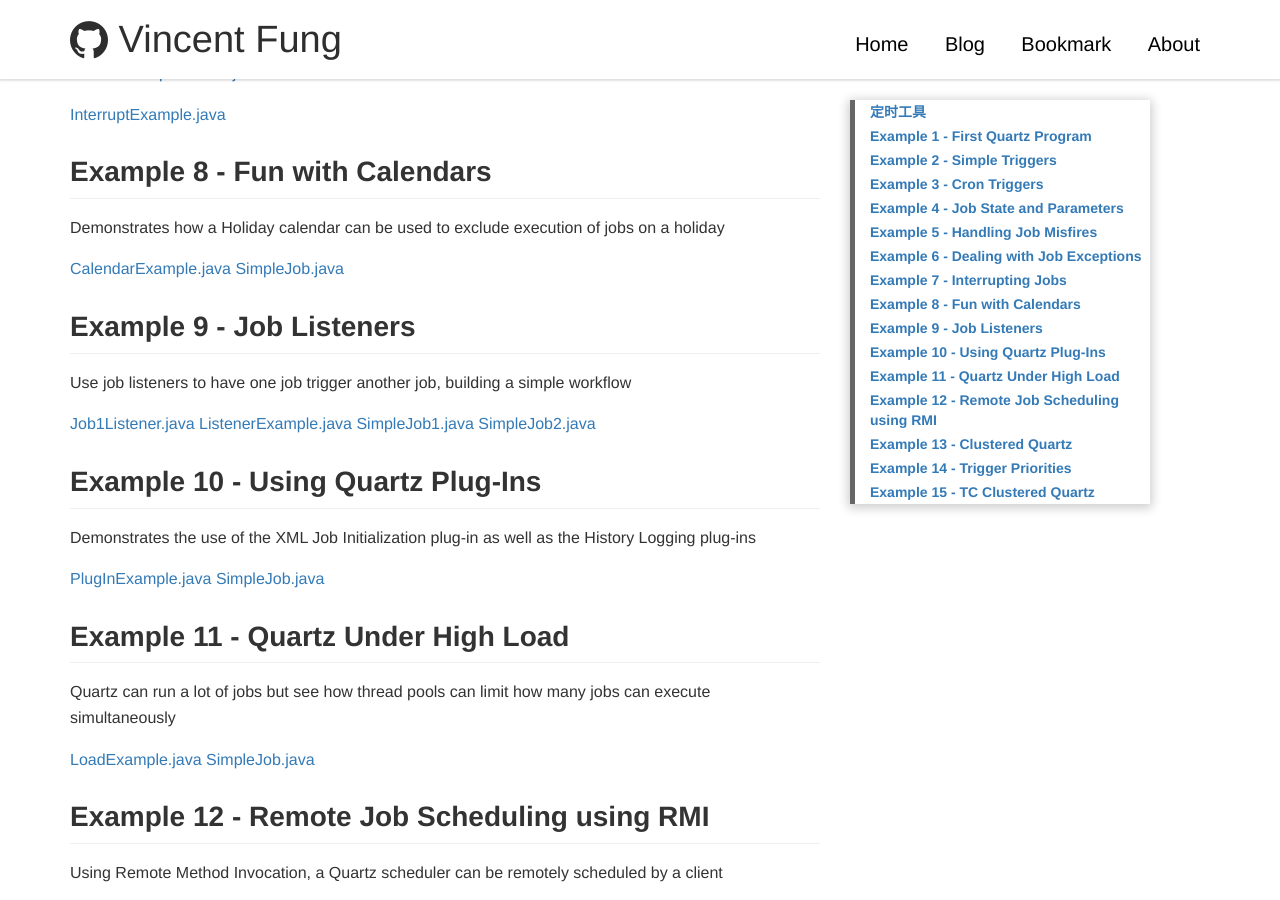
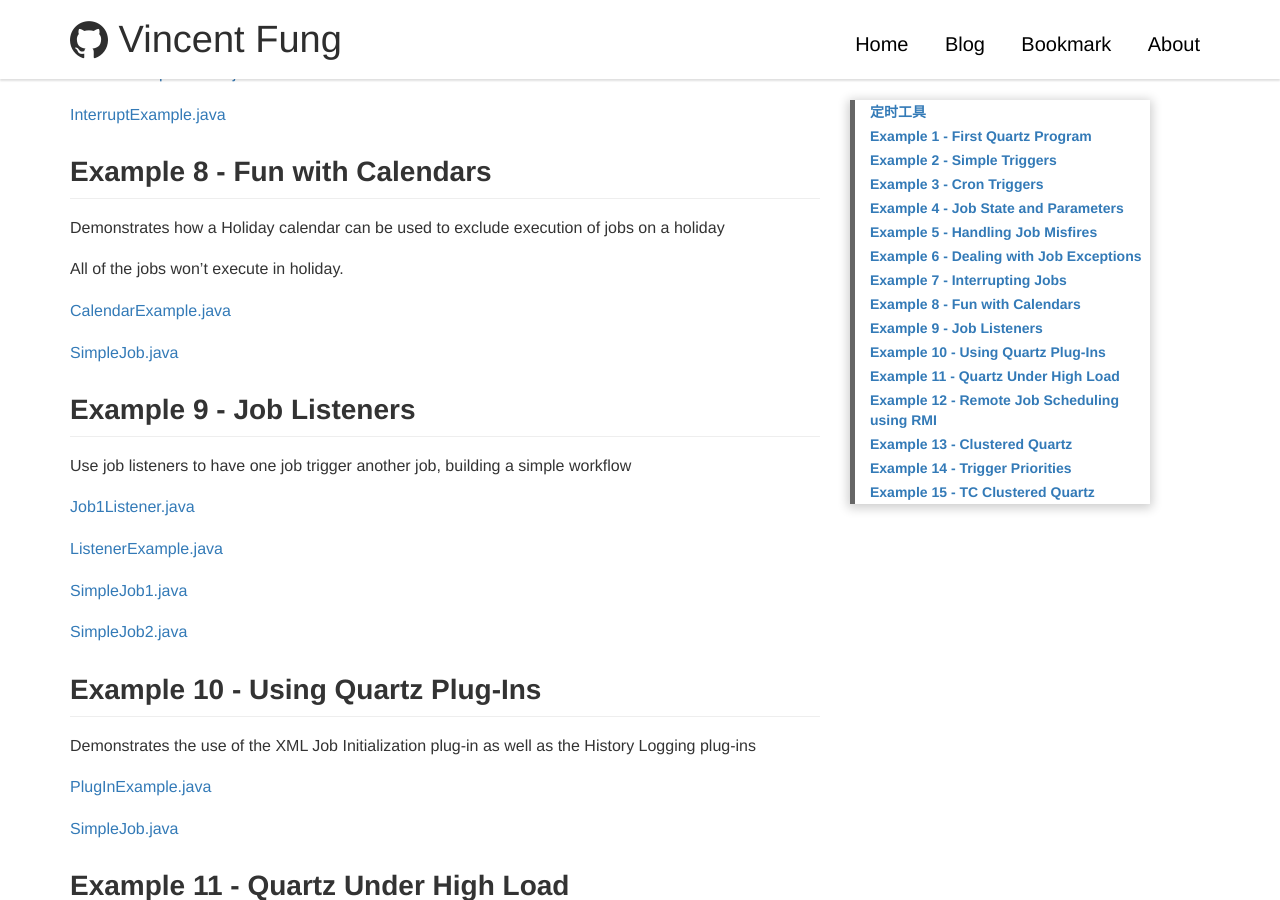
Before and after one commit to vincentfeng/vincentfeng.github.io, a Jekyll site: the page built from _posts/2019/2019-09-07-Quantz-学习的那些事.md, in a window 1280 px wide and 900 px high, scrolled down 2610 px. Built offline with Jekyll 4.4.1, drawn with Linux system fonts in a browser that asks for light colours; comment, search, counter and statistics services are not loaded.

Commit message:
+ update

```diff
--- a/_posts/2019/2019-09-07-Quantz-学习的那些事.md
+++ b/_posts/2019/2019-09-07-Quantz-学习的那些事.md
@@ -103,7 +103,10 @@ Shows how the scheduler can interrupt your jobs and how to code your jobs to dea
 
 Demonstrates how a Holiday calendar can be used to exclude execution of jobs on a holiday
 
+All of the jobs won't execute in holiday.
+
 [CalendarExample.java](https://github.com/quartz-scheduler/quartz/blob/master/distribution/examples/src/main/java/org/quartz/examples/example8/CalendarExample.java)
+
 [SimpleJob.java](https://github.com/quartz-scheduler/quartz/blob/master/distribution/examples/src/main/java/org/quartz/examples/example8/SimpleJob.java)
 
 ## Example 9 - Job Listeners ##
@@ -111,8 +114,11 @@ Demonstrates how a Holiday calendar can be used to exclude execution of jobs on
 Use job listeners to have one job trigger another job, building a simple workflow
 
 [Job1Listener.java](https://github.com/quartz-scheduler/quartz/blob/master/distribution/examples/src/main/java/org/quartz/examples/example9/Job1Listener.java)
+
 [ListenerExample.java](https://github.com/quartz-scheduler/quartz/blob/master/distribution/examples/src/main/java/org/quartz/examples/example9/ListenerExample.java)
+
 [SimpleJob1.java](https://github.com/quartz-scheduler/quartz/blob/master/distribution/examples/src/main/java/org/quartz/examples/example9/SimpleJob1.java)
+
 [SimpleJob2.java](https://github.com/quartz-scheduler/quartz/blob/master/distribution/examples/src/main/java/org/quartz/examples/example9/SimpleJob2.java)
 
 ## Example 10 - Using Quartz Plug-Ins ##
@@ -120,6 +126,7 @@ Use job listeners to have one job trigger another job, building a simple workflo
 Demonstrates the use of the XML Job Initialization plug-in as well as the History Logging plug-ins
 
 [PlugInExample.java](https://github.com/quartz-scheduler/quartz/blob/master/distribution/examples/src/main/java/org/quartz/examples/example10/PlugInExample.java)
+
 [SimpleJob.java](https://github.com/quartz-scheduler/quartz/blob/master/distribution/examples/src/main/java/org/quartz/examples/example10/SimpleJob.java)
 
 ## Example 11 - Quartz Under High Load	##
@@ -127,6 +134,7 @@ Demonstrates the use of the XML Job Initialization plug-in as well as the Histor
 Quartz can run a lot of jobs but see how thread pools can limit how many jobs can execute simultaneously
 
 [LoadExample.java](https://github.com/quartz-scheduler/quartz/blob/master/distribution/examples/src/main/java/org/quartz/examples/example11/LoadExample.java)
+
 [SimpleJob.java](https://github.com/quartz-scheduler/quartz/blob/master/distribution/examples/src/main/java/org/quartz/examples/example11/SimpleJob.java)
 
 ## Example 12 - Remote Job Scheduling using RMI	##
@@ -134,7 +142,9 @@ Quartz can run a lot of jobs but see how thread pools can limit how many jobs ca
 Using Remote Method Invocation, a Quartz scheduler can be remotely scheduled by a client
 
 [RemoteClientExample.java](https://github.com/quartz-scheduler/quartz/blob/master/distribution/examples/src/main/java/org/quartz/examples/example12/RemoteClientExample.java)
+
 [RemoteServerExample.java](https://github.com/quartz-scheduler/quartz/blob/master/distribution/examples/src/main/java/org/quartz/examples/example12/RemoteServerExample.java)
+
 [SimpleJob.java](https://github.com/quartz-scheduler/quartz/blob/master/distribution/examples/src/main/java/org/quartz/examples/example12/SimpleJob.java)
 
 ## Example 13 - Clustered Quartz ##
@@ -142,7 +152,9 @@ Using Remote Method Invocation, a Quartz scheduler can be remotely scheduled by
 Demonstrates how Quartz can be used in a clustered environment and how Quartz can use the database to persist scheduling information
 
 [ClusterExample.java](https://github.com/quartz-scheduler/quartz/blob/master/distribution/examples/src/main/java/org/quartz/examples/example13/ClusterExample.java)
+
 [SimpleRecoveryJob.java](https://github.com/quartz-scheduler/quartz/blob/master/distribution/examples/src/main/java/org/quartz/examples/example13/SimpleRecoveryJob.java)
+
 [SimpleRecoveryStatefulJob.java](https://github.com/quartz-scheduler/quartz/blob/master/distribution/examples/src/main/java/org/quartz/examples/example13/SimpleRecoveryStatefulJob.java)
 
 ## Example 14 - Trigger Priorities	##
@@ -150,6 +162,7 @@ Demonstrates how Quartz can be used in a clustered environment and how Quartz ca
 Demonstrates how Trigger priorities can be used to manage firing order for Triggers with the same fire time
 
 [PriorityExample.java](https://github.com/quartz-scheduler/quartz/blob/master/distribution/examples/src/main/java/org/quartz/examples/example14/PriorityExample.java)
+
 [TriggerEchoJob.java](https://github.com/quartz-scheduler/quartz/blob/master/distribution/examples/src/main/java/org/quartz/examples/example14/TriggerEchoJob.java)
 
 ## Example 15 - TC Clustered Quartz	##
@@ -157,5 +170,7 @@ Demonstrates how Trigger priorities can be used to manage firing order for Trigg
 Demonstrates how Quartz can be clustered with Terracotta, rather than with a database
 
 [ClusterExample.java](https://github.com/quartz-scheduler/quartz/blob/master/distribution/examples/src/main/java/org/quartz/examples/example15/ClusterExample.java)
+
 [SimpleRecoveryJob.java](https://github.com/quartz-scheduler/quartz/blob/master/distribution/examples/src/main/java/org/quartz/examples/example15/SimpleRecoveryJob.java)
+
 [SimpleRecoveryStatefulJob.java](https://github.com/quartz-scheduler/quartz/blob/master/distribution/examples/src/main/java/org/quartz/examples/example15/SimpleRecoveryStatefulJob.java)
```
